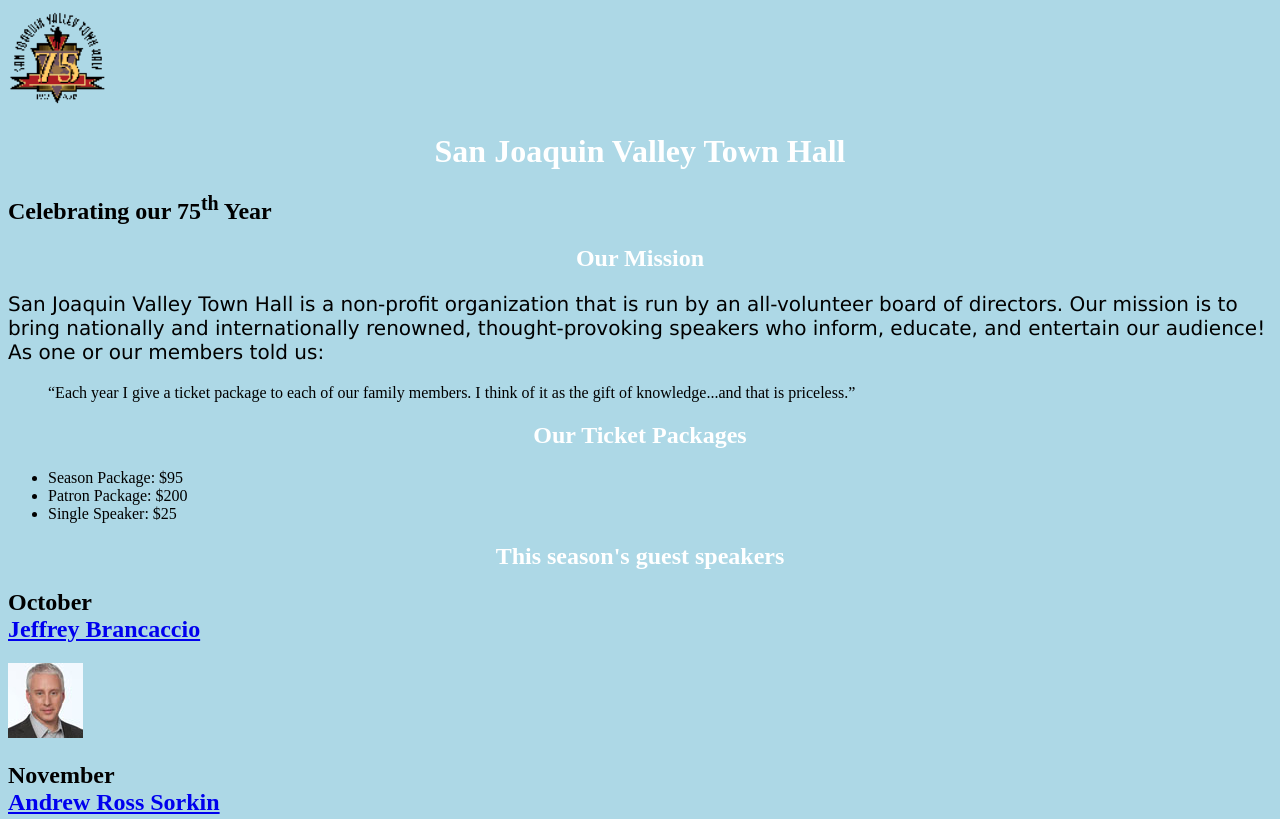
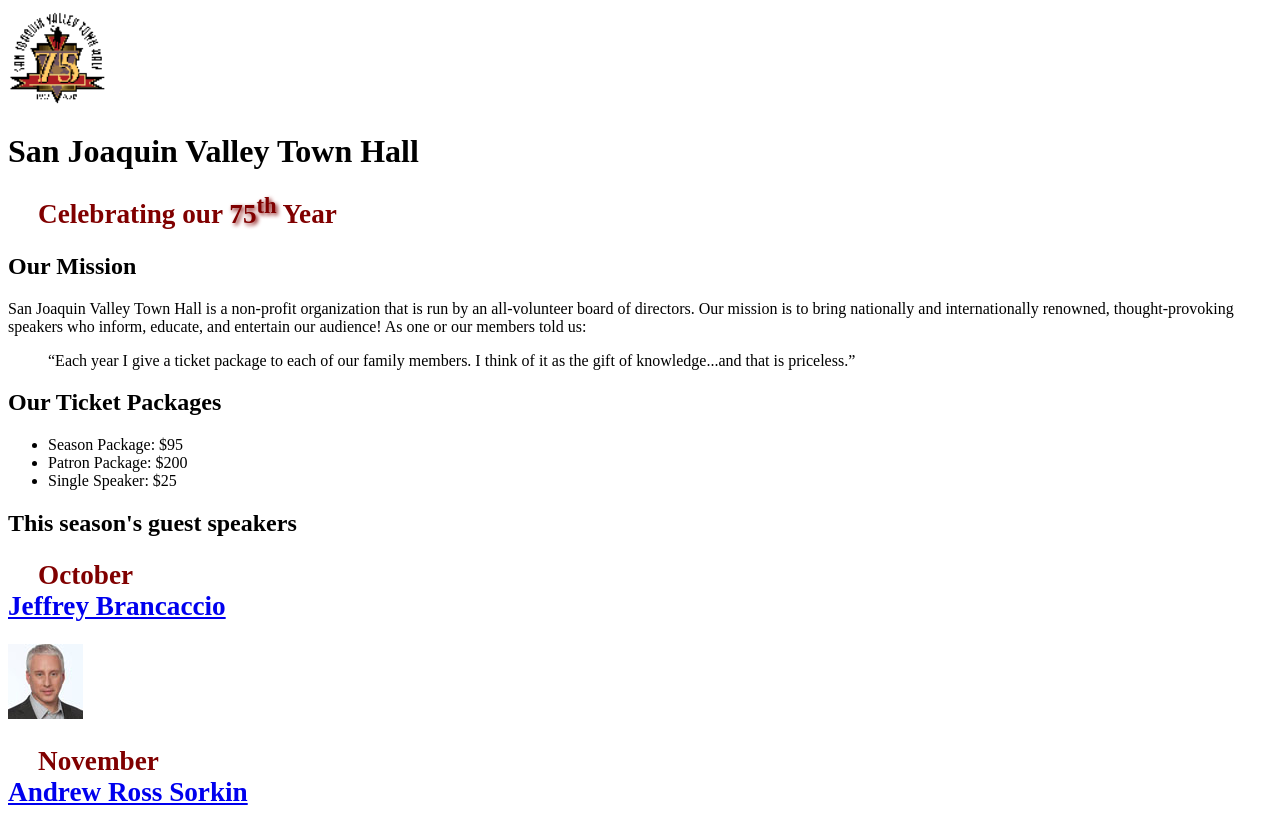
Before and after one commit to kp949/A06, a plain HTML site: page index.html in a window 1280 px wide. Shown: the top 819 px of the page. Drawn offline with Linux system fonts and the light colour scheme.

Commit message:
Update main.css

```diff
--- a/main.css
+++ b/main.css
@@ -1,13 +1,15 @@
-body {
-  background-color: lightblue;
+h2 {
+  font-size: 170%;
+  color: #800000;
+  text-indent: 30px;
 }
 
-h1 {
-  color: white;
-  text-align: center;
+h3 {
+  font-size: 130%;
+  font-style: italic;
+  text-indent: 30px;
 }
 
-p {
-  font-family: verdana;
-  font-size: 20px;
+.shadow {
+  text-shadow: 2px 2px 4px #800000; /* Example shadow for the 75th */
 }
```
